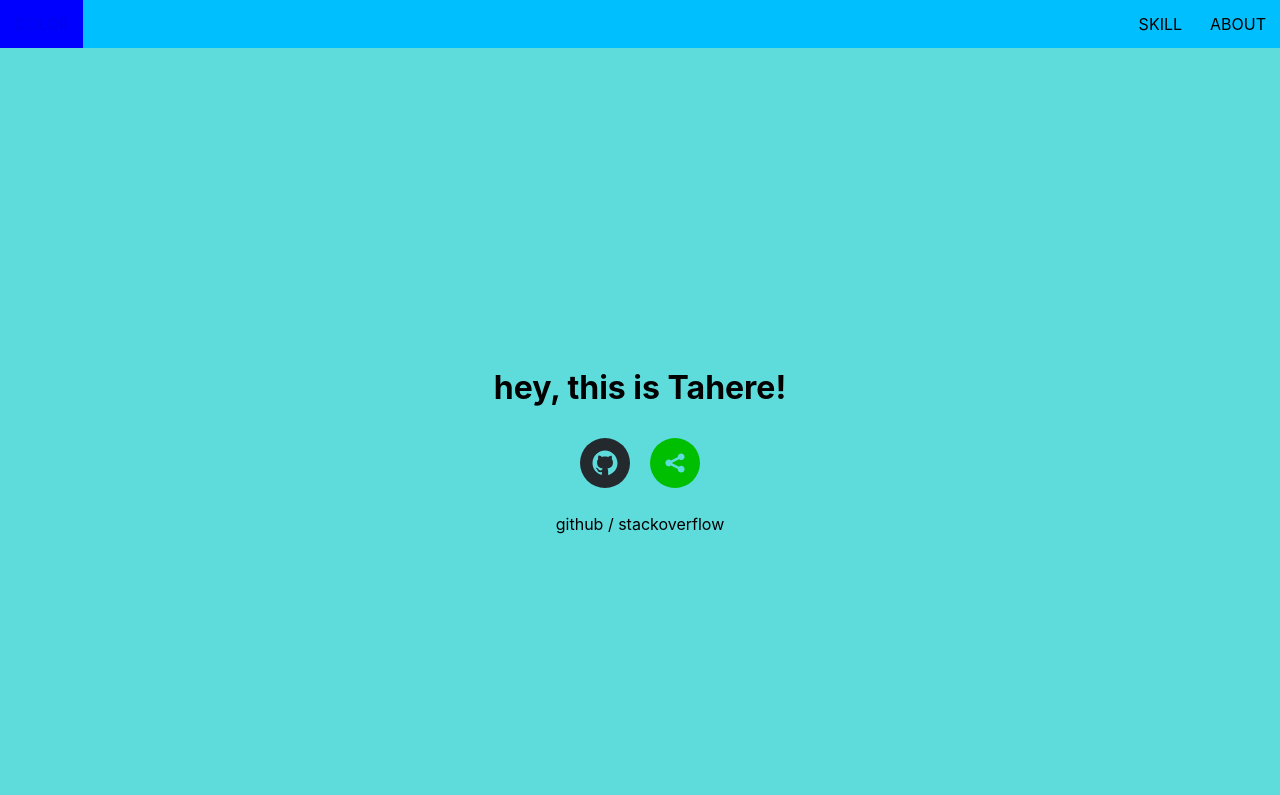
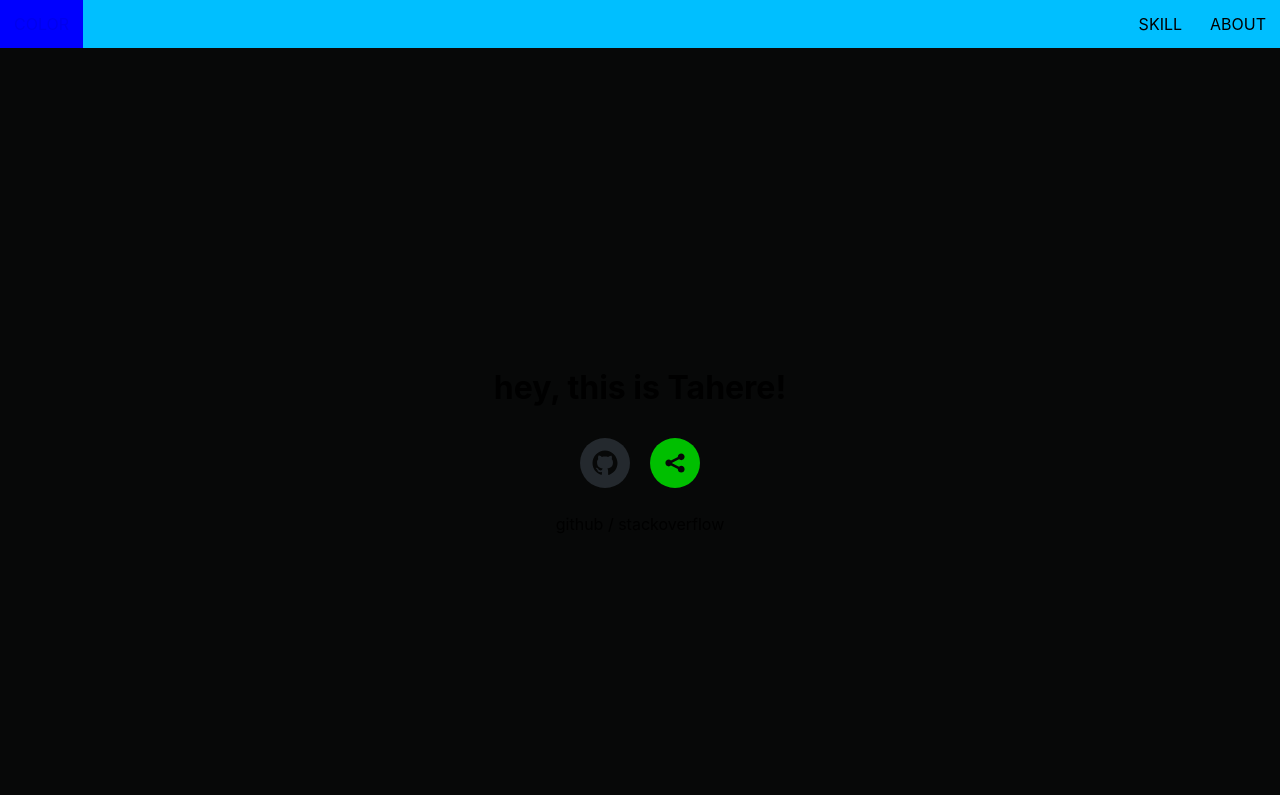
Before and after one commit to tahifahimi/resume, a React (Create React App) app: page / in a window 1280 px wide. Shown: the top 795 px of the page. Built offline with nearby package versions, Linux system fonts and the light colour scheme.

Commit message:
the background color changer is added to the project and works fine

```diff
--- a/src/App.js
+++ b/src/App.js
@@ -9,16 +9,25 @@ import MyNav from "./components/navigation";
 import { Element } from "react-scroll";
 
 class App extends Component {
+  constructor(props) {
+    super(props);
+    // this.changeColor = this.changeColor.bind(this);
+    this.state = {
+      colorSituation: false
+    };
+  }
+
+  changeColor = () => {
+    this.setState({ colorSituation: !this.state.colorSituation });
+    // console.log(this.state.colorSituation);
+  };
+
   render() {
     return (
       <div className="App">
-        {/* <div className="navigation"></div> */}
-
-        <MyNav >
-          {console.log(MyNav.colorName)}
-
-        </MyNav>
-        <TitleSection />
+        {/* <MyNav>{console.log(MyNav.colorName)}</MyNav> */}
+        <MyNav changeColor={this.changeColor} />
+        <TitleSection colorSituation={this.state.colorSituation} />
         <Element name="About">
           <AboutSection />
         </Element>
--- a/src/components/fullPage.css
+++ b/src/components/fullPage.css
@@ -8,6 +8,16 @@
     min-height: 100vh;
     display: flex;
     background-color: rgb(94, 219, 219);
+    flex: auto;
+    flex-direction: column;
+    justify-content: center;
+    align-items: center;
+}
+.black{
+
+    min-height: 100vh;
+    display: flex;
+    background-color: rgb(7, 8, 8);
     flex: auto;
     flex-direction: column;
     justify-content: center;
--- a/src/components/fullPage.js
+++ b/src/components/fullPage.js
@@ -5,7 +5,8 @@ class fullPage extends Component {
   render() {
     // what is this children????
     const { children } = this.props;
-    return <div className={this.props.passSection + `Section`}>{children}</div>;
+    return <div className={this.props.backcolor ? this.props.passSection + `Section` : 'black'}>{children}</div>;
+    // return <div className={this.props.passSection + `Section`}>{children}</div>;
   }
 }
 export default fullPage;
--- a/src/components/navigation.js
+++ b/src/components/navigation.js
@@ -5,26 +5,30 @@ import "./navigation.css";
 import { Link } from "react-scroll";
 
 class NavigationBar extends Component {
-  constructor(props) {
-    super(props);
-    this.changeColor = this.changeColor.bind(this);
-    this.state = {
-      change: false
-    };
-  }
 
-  changeColor() {
-    return (
-      <div>
-          {this.state.change ? this.setState({change:false}) : this.setState({change:true}) }
-        {console.log(this.state)}
-      </div>
-    );
-  }
-  colorName = function(){
-      return(this.state)
-  }
+  // constructor(props) {
+  //   super(props);
+  //   this.changeColor = this.changeColor.bind(this);
+  //   this.state = {
+  //     change: false
+  //   };
+  // }
+
+  // changeColor() {
+  //   return (
+  //     <div>
+  //         {this.state.change ? this.setState({change:false}) : this.setState({change:true}) }
+  //       {console.log(this.state)}
+  //     </div>
+  //   );
+  // }
+
+  // colorName = function(){
+  //     return(this.state)
+  // }
+
   render() {
+    const {changeColor} = this.props;
     return (
       <div>
         <nav className="mainnav">
@@ -43,7 +47,7 @@ class NavigationBar extends Component {
               <a
                 href="#home"
                 className="changecolorclick"
-                onClick={this.changeColor}
+                onClick={changeColor}
               >
                 color
               </a>
--- a/src/sections/titleSection.js
+++ b/src/sections/titleSection.js
@@ -25,10 +25,12 @@ class titleSection extends Component {
     });
   }
   render() {
+    const {colorSituation} = this.props;
     return (
       <div>
         <div>
-          <FullPage passSection="first">
+          {/* {console.log(colorSituation)} */}
+          <FullPage passSection="first" backcolor={colorSituation}>
             <h1 className="title">{data.title}</h1>
             <div className="icons-wrapper">
               {Object.keys(data.link).map(key => {
```
